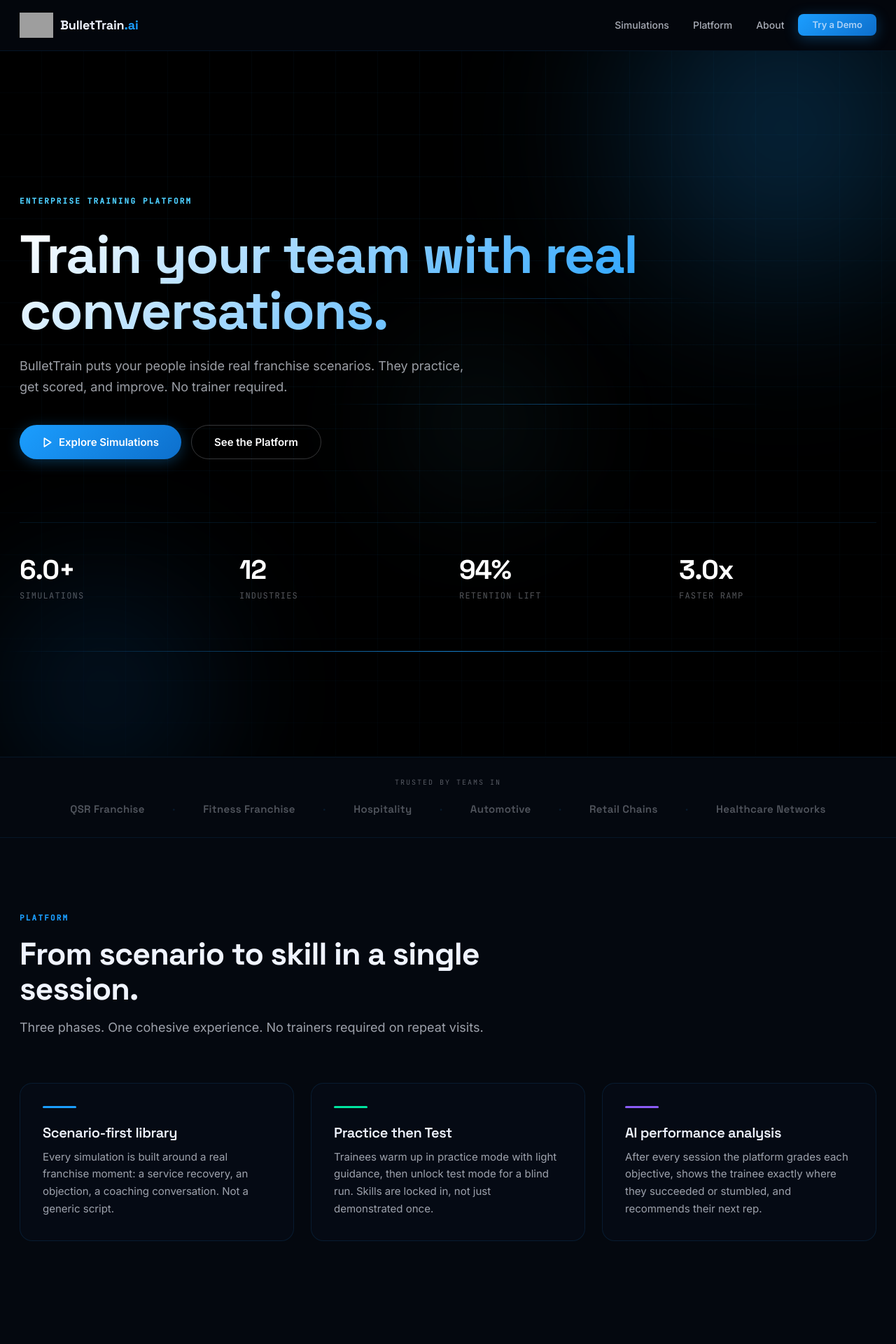
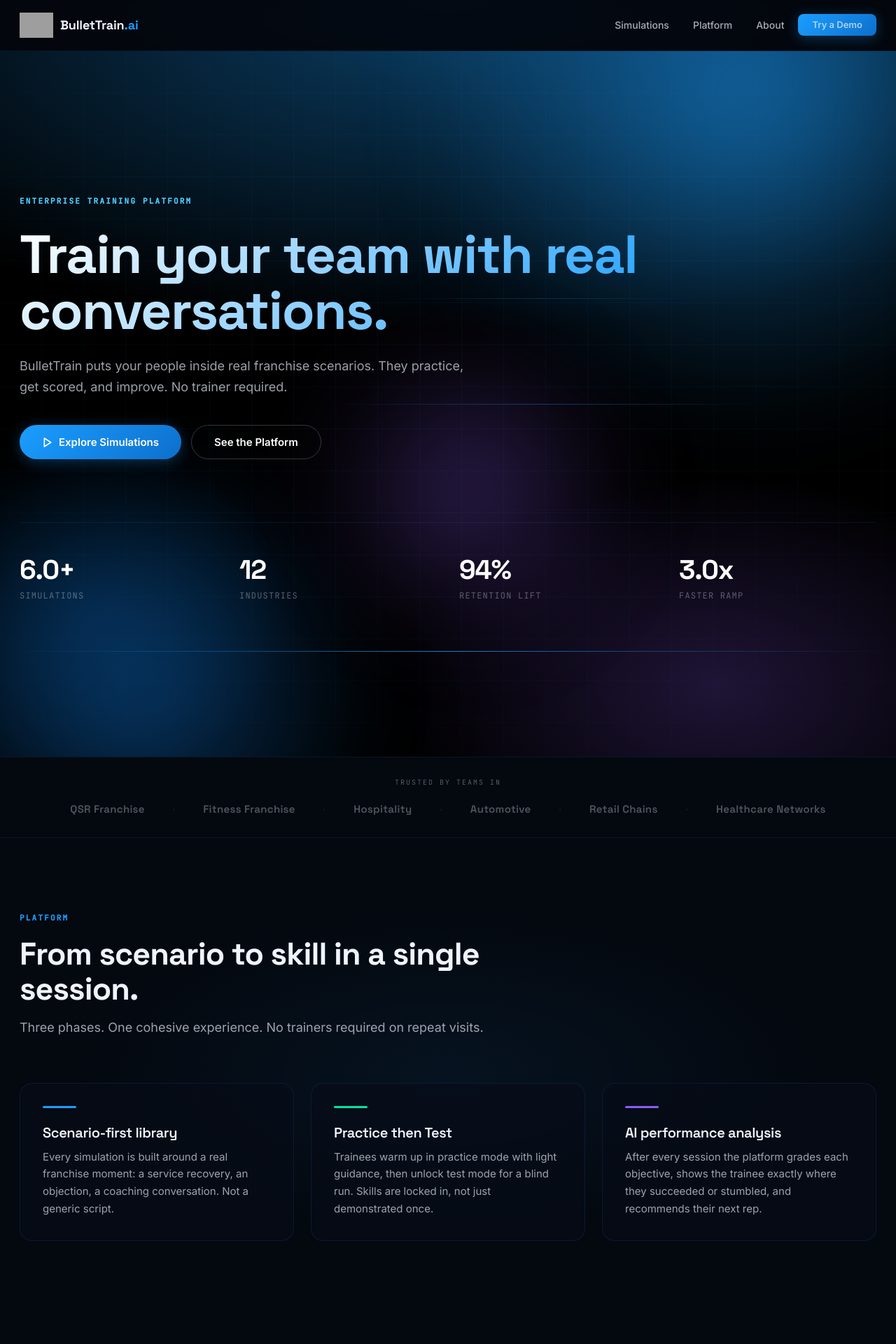
Before and after one commit to hamzaclinicalai/Bullettrain, a Flask app: page / in a window 1280 px wide. Shown: the top 1920 px of the page at 70% size. Run offline with Flask 3, Linux system fonts and the light colour scheme; grey boxes are pictures that could not be loaded.

Commit message:
Dramatically increase background glow prominence
- Hero: add large top-center blue radial gradient directly in background
  property (was only relying on floating orbs); add purple corner accent
- Orbs: 700px -> 900px primary, opacity 0.28 -> 0.55, blur 80px -> 55px
  (less blur = more defined, vivid glow); fix duplicate orb-3 definition
- body: persistent fixed radial gradient so glow bleeds through all sections
- section.dark: subtle centered glow so dark content sections aren't flat
- detail-hero / results-hero: match hero glow treatment (strong top-center
  blue + corner purple accent)
- --accent-glow: 0.25 -> 0.45

https://claude.ai/code/session_017MX7MC6vchbLRgjTJwwUw9

```diff
--- a/bullettrain-demo/static/css/styles.css
+++ b/bullettrain-demo/static/css/styles.css
@@ -12,7 +12,7 @@
   --border:     rgba(27,158,255,0.12);
   --border-active: rgba(27,158,255,0.5);
   --accent:     #1B9EFF;
-  --accent-glow: rgba(27,158,255,0.25);
+  --accent-glow: rgba(27,158,255,0.45);
   --accent-soft: #4DCFFF;
   --accent-deep: #0D6FCC;
   --white:      #FFFFFF;
@@ -61,6 +61,10 @@ html, body {
   line-height: 1.6;
   -webkit-font-smoothing: antialiased;
   -moz-osx-font-smoothing: grayscale;
+  /* Global persistent glow — visible through all dark sections */
+  background-image:
+    radial-gradient(ellipse 80% 40% at 50% 0%, rgba(27,158,255,0.18) 0%, transparent 60%);
+  background-attachment: fixed;
 }
 
 a { color: inherit; text-decoration: none; }
@@ -428,7 +432,11 @@ p { margin: 0; }
    HERO SECTION
    ============================================================ */
 .hero {
-  background: var(--bg-base);
+  background:
+    radial-gradient(ellipse 120% 70% at 50% -5%, rgba(27,158,255,0.38) 0%, transparent 65%),
+    radial-gradient(ellipse 60% 50% at 80% 90%, rgba(139,92,246,0.22) 0%, transparent 60%),
+    radial-gradient(ellipse 40% 40% at 10% 80%, rgba(13,111,204,0.18) 0%, transparent 60%),
+    #000000;
   color: var(--white);
   position: relative;
   overflow: hidden;
@@ -484,47 +492,38 @@ p { margin: 0; }
 .orb {
   position: absolute;
   border-radius: 50%;
-  filter: blur(80px);
+  filter: blur(55px);
   animation: orbFloat 14s ease-in-out infinite;
 }
 
 .orb-1 {
+  width: 900px;
+  height: 900px;
+  background: radial-gradient(circle, rgba(27,158,255,0.55) 0%, rgba(27,158,255,0.20) 40%, transparent 70%);
+  top: -350px;
+  right: -200px;
+  animation-duration: 16s;
+}
+
+.orb-2 {
   width: 700px;
   height: 700px;
-  background: radial-gradient(circle, rgba(27,158,255,0.28) 0%, rgba(27,158,255,0.06) 50%, transparent 70%);
-  top: -200px;
-  right: -150px;
-  animation-duration: 16s;
-}
-
-.orb-2 {
+  background: radial-gradient(circle, rgba(13,111,204,0.45) 0%, rgba(13,111,204,0.12) 50%, transparent 70%);
+  bottom: -250px;
+  left: -150px;
+  animation-duration: 20s;
+  animation-delay: -5s;
+}
+
+.orb-3 {
   width: 500px;
   height: 500px;
-  background: radial-gradient(circle, rgba(13,111,204,0.20) 0%, rgba(13,111,204,0.06) 50%, transparent 70%);
-  bottom: -150px;
-  left: -100px;
-  animation-duration: 20s;
-  animation-delay: -5s;
-}
-
-.orb-3 {
-  width: 350px;
-  height: 350px;
-  background: radial-gradient(circle, rgba(139,92,246,0.18) 0%, transparent 70%);
-  top: 40%;
-  left: 40%;
+  background: radial-gradient(circle, rgba(139,92,246,0.35) 0%, rgba(139,92,246,0.08) 50%, transparent 70%);
+  top: 35%;
+  left: 35%;
   animation-duration: 24s;
   animation-delay: -10s;
-}
-
-.orb-3 {
-  width: 300px;
-  height: 300px;
-  background: radial-gradient(circle, rgba(77,207,255,0.10) 0%, transparent 70%);
-  top: 40%;
-  left: 40%;
-  animation-duration: 12s;
-  animation-delay: -8s;
+  filter: blur(70px);
 }
 
 /* Speed lines */
@@ -700,7 +699,9 @@ section.tight {
 }
 
 section.dark {
-  background: var(--bg-deep);
+  background:
+    radial-gradient(ellipse 60% 50% at 50% 50%, rgba(27,158,255,0.07) 0%, transparent 70%),
+    var(--bg-deep);
   color: var(--text-primary);
 }
 
@@ -1029,7 +1030,10 @@ section.light .eyebrow { color: var(--accent-deep); }
    DETAIL HERO
    ============================================================ */
 .detail-hero {
-  background: var(--bg-base);
+  background:
+    radial-gradient(ellipse 110% 80% at 50% -10%, rgba(27,158,255,0.40) 0%, transparent 60%),
+    radial-gradient(ellipse 50% 60% at 90% 80%, rgba(139,92,246,0.18) 0%, transparent 60%),
+    #000000;
   color: var(--white);
   padding: 80px 0 100px;
   position: relative;
@@ -1040,8 +1044,7 @@ section.light .eyebrow { color: var(--accent-deep); }
   content: '';
   position: absolute;
   inset: 0;
-  background: radial-gradient(900px 500px at 80% -10%, rgba(27,158,255,0.12), transparent 60%),
-              radial-gradient(600px 400px at -10% 100%, rgba(13,111,204,0.10), transparent 60%);
+  background: radial-gradient(ellipse 80% 60% at 50% 0%, rgba(27,158,255,0.15) 0%, transparent 70%);
   pointer-events: none;
 }
 
@@ -1372,7 +1375,9 @@ section.light .eyebrow { color: var(--accent-deep); }
    RESULTS PAGE
    ============================================================ */
 .results-hero {
-  background: var(--bg-base);
+  background:
+    radial-gradient(ellipse 100% 80% at 50% -10%, rgba(27,158,255,0.38) 0%, transparent 60%),
+    #000000;
   color: var(--white);
   padding: 70px 0;
   position: relative;
@@ -1383,7 +1388,7 @@ section.light .eyebrow { color: var(--accent-deep); }
   content: '';
   position: absolute;
   inset: 0;
-  background: radial-gradient(700px 400px at 80% -10%, rgba(27,158,255,0.12), transparent 60%);
+  background: radial-gradient(ellipse 60% 60% at 80% 80%, rgba(139,92,246,0.15) 0%, transparent 60%);
   pointer-events: none;
 }
 
```
